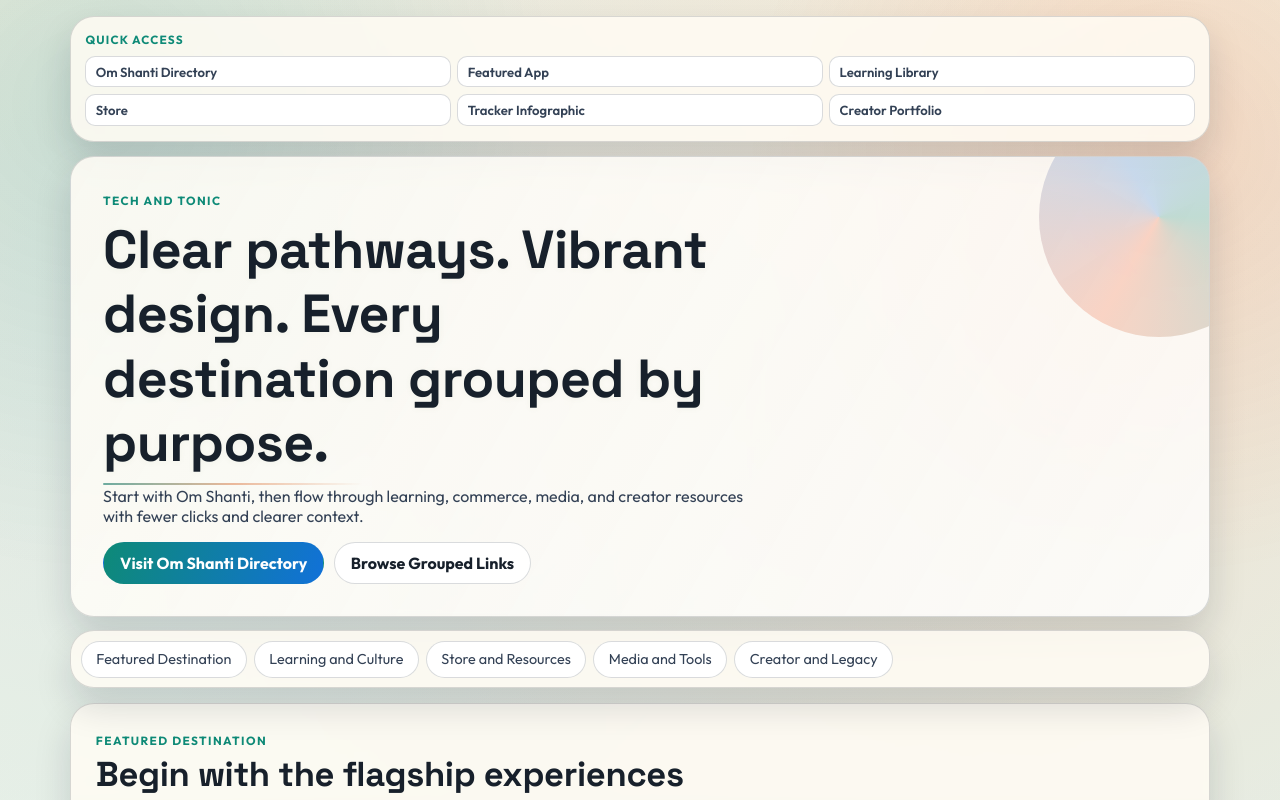
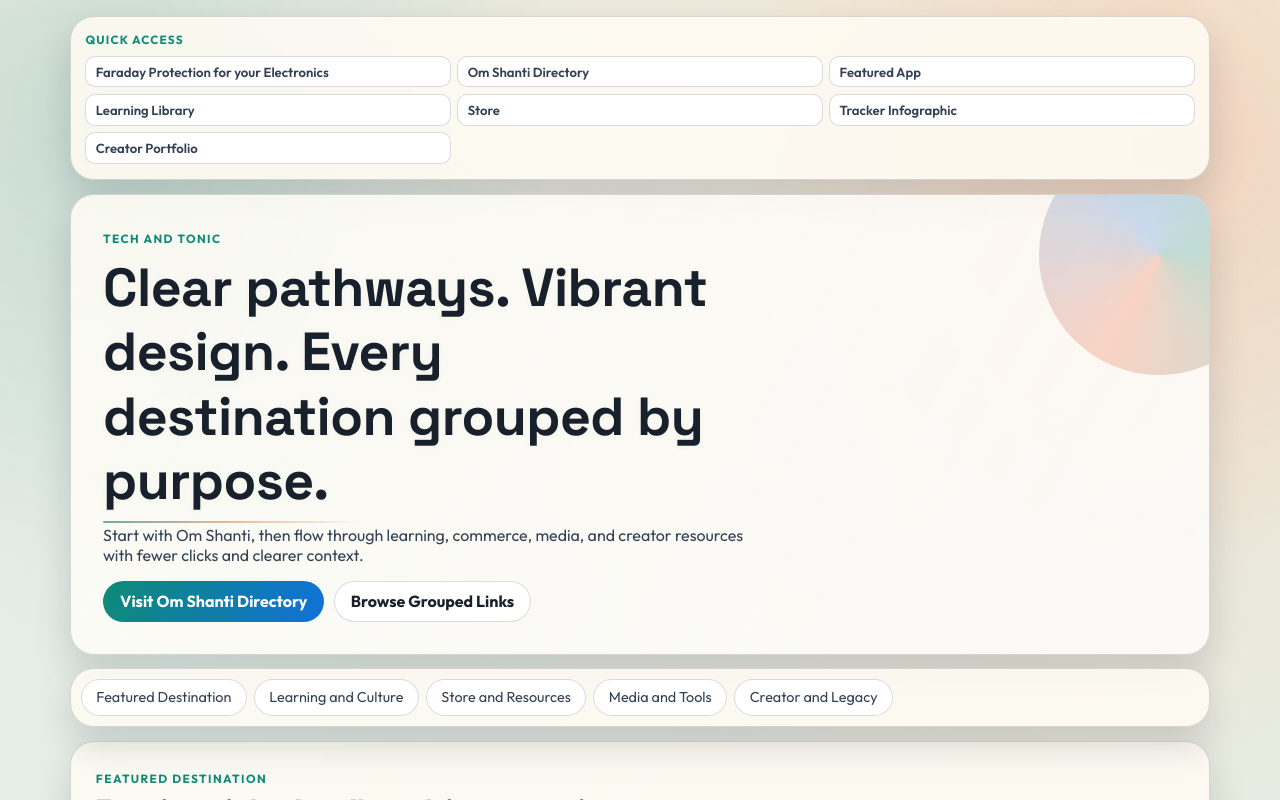
Before and after one commit to aaroncrume-techandtonic/tech-and-tonic-portfolio, a React (Vite) app: page / in a window 1280 px wide. Shown: the top 800 px of the page. Built offline with nearby package versions, Linux system fonts and the light colour scheme.

Commit message:
Add top quick link and update Faraday protection title

```diff
--- a/src/main.tsx
+++ b/src/main.tsx
@@ -18,6 +18,7 @@ type LinkGroup = {
 };
 
 const quickLinks: Array<Pick<LinkCard, 'title' | 'href'>> = [
+  { title: 'Faraday Protection for your Electronics', href: 'https://amzn.to/4oLVS6W' },
   { title: 'Om Shanti Directory', href: 'https://omshantidirectory.vercel.app/' },
   { title: 'Featured App', href: 'https://aaroncrume-techandtonic.github.io/OmniCosmosV2.1/' },
   { title: 'Learning Library', href: 'https://aaroncrume-techandtonic.github.io/indigenous-pages/' },
--- a/vite.config.ts
+++ b/vite.config.ts
@@ -10,8 +10,6 @@ export default defineConfig({
     rollupOptions: {
       input: {
         main: resolve(__dirname, 'index.html'),
-        compoundPortfolio: resolve(__dirname, 'compound-portfolio.html'),
-        tracker: resolve(__dirname, 'tracker.html'),
       },
     },
   },
```
Also changed, not shown: 1 other file (tests, documents, lock files or other folders).
